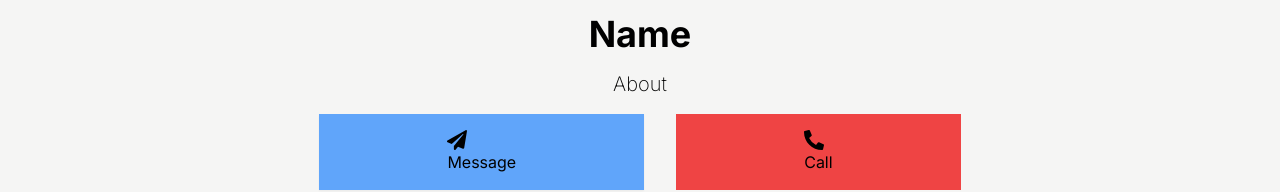
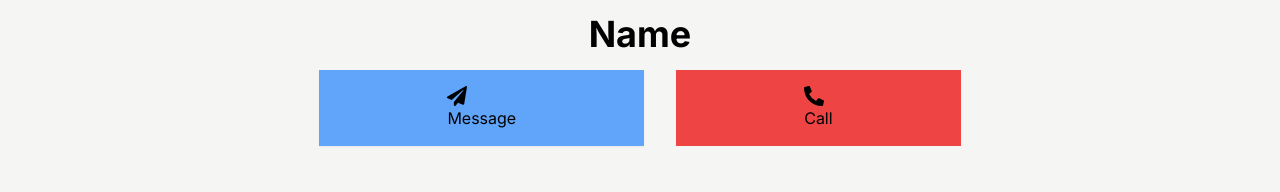
Before and after one commit to mmsoha1b/socket-chat-v1-fe, a Next.js app: page /profile/1 in a window 1280 px wide. Shown: the part 496-688 px from the top of the page. Built offline with nearby package versions, Linux system fonts and the light colour scheme.

Commit message:
Removed about from profile

```diff
--- a/app/profile/[id]/page.jsx
+++ b/app/profile/[id]/page.jsx
@@ -18,7 +18,6 @@ export default function Profile({params}) {
           />
       </div>
       <h3 className='text-4xl font-bold'>Name</h3>
-      <p className='text-xl font-extralight'>About</p>
       <div className='flex gap-8  '>
         <Button  className='bg-blue-400 shadow-sm py-2 px-32 h-auto '  radius="xl">
           <FaPaperPlane className='mr-2' size={20}/>
```
